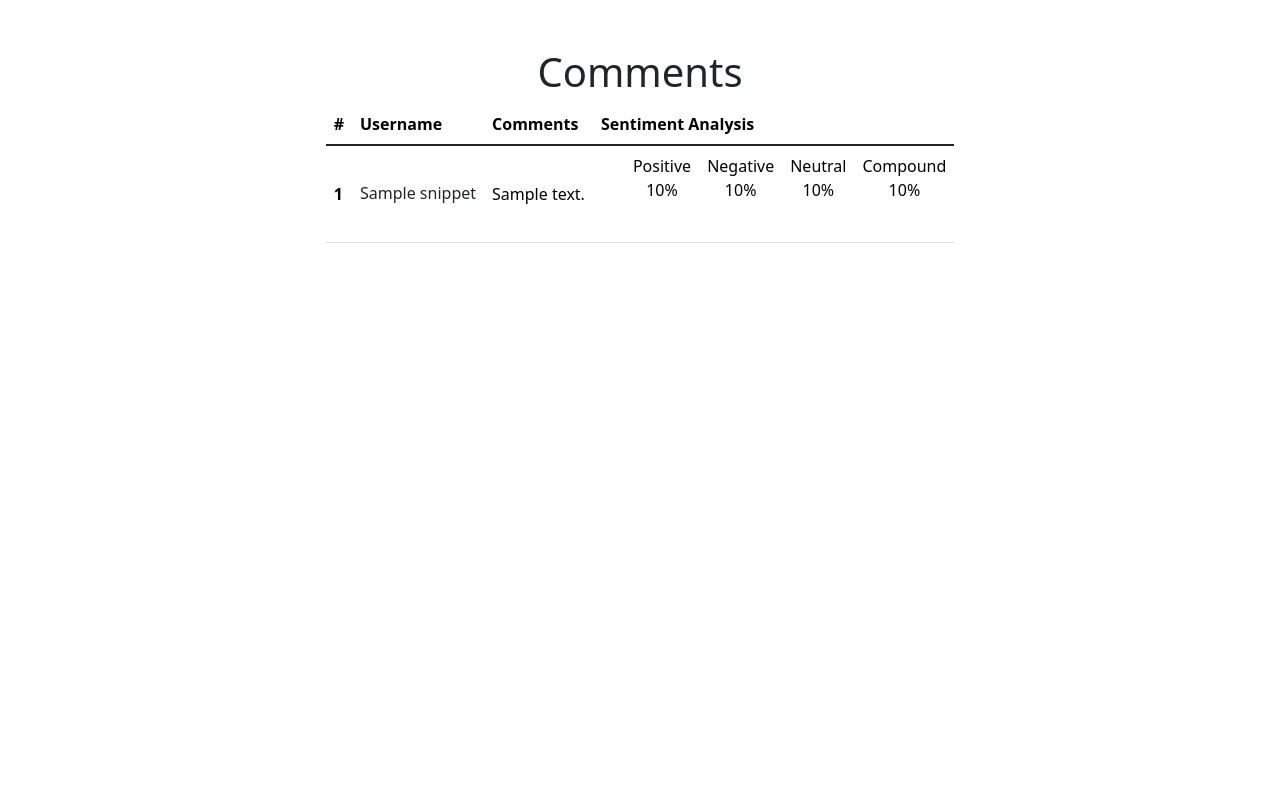
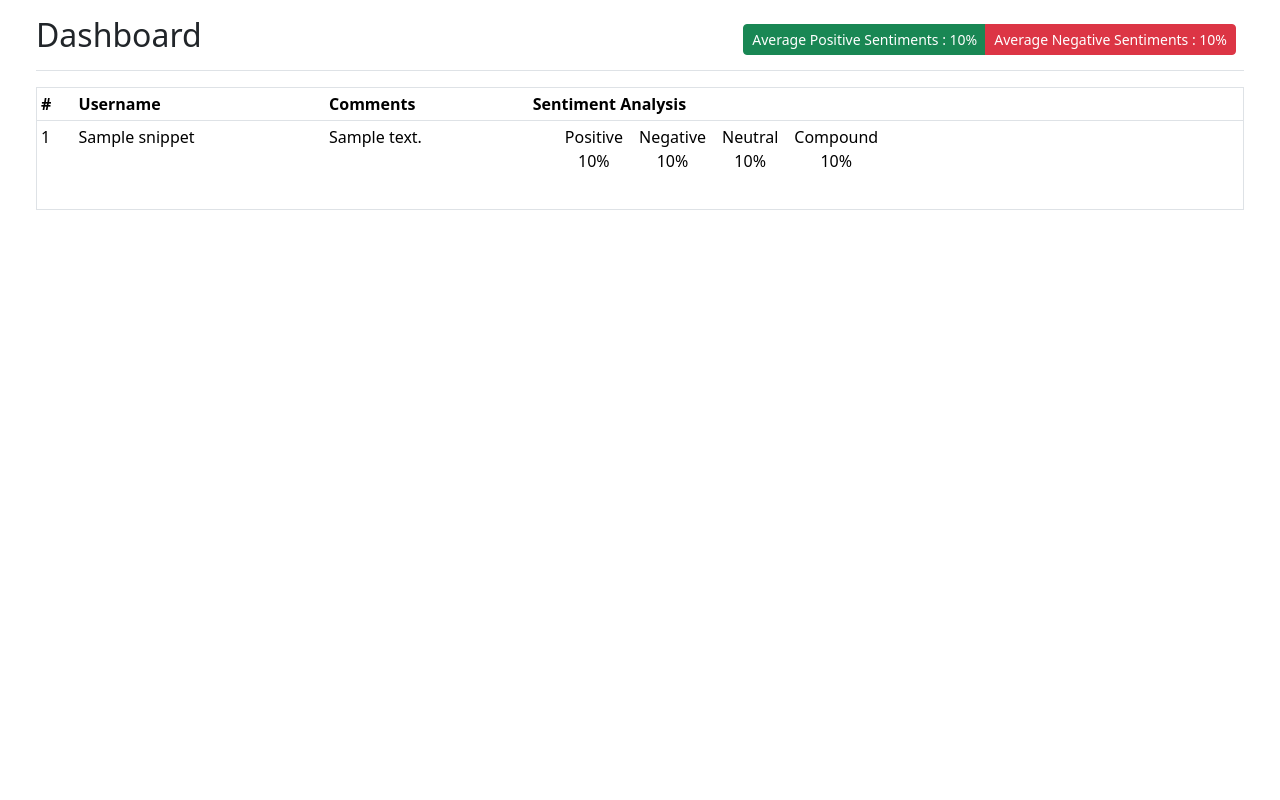
Before and after one commit to uxlabspk/Sentiment-Analyzer, a Flask app: template templates/comments.html in a window 1280 px wide. Run offline with Flask 3, Linux system fonts and the light colour scheme; the template is opened without the code that fills it: most values are stand-ins (such as "Sample title", 1, 10 or a date in 2020).

Commit message:
setting ui

```diff
--- a/app.py
+++ b/app.py
@@ -21,21 +21,35 @@ def comments():
     if request.method == 'POST' and 'video_id' in request.form:
         video_id = get_youtube_video_id(request.form['video_id'])
         api_key = api_KEY
+
         youtube = build('youtube', 'v3', developerKey=api_key)
-        comments = youtube.commentThreads().list(
-            part = "snippet",
-            videoId = video_id,
-            maxResults = 100
-        ).execute()
+
+        try:
+            comments = youtube.commentThreads().list(
+                part = "snippet",
+                videoId = video_id,
+                maxResults = 100
+            ).execute()
+        except:
+            print("Something went wrong")
+            return render_template('404.html')
 
         analyzer = SentimentIntensityAnalyzer()
+
+        positive_Average = 0
+        negative_Average = 0
 
         for comment in comments['items']:
             text = comment['snippet']['topLevelComment']['snippet']['textDisplay']
             sentiment_score = analyzer.polarity_scores(text)
             comment['sentiment'] = sentiment_score
 
-        return render_template('comments.html', comments = comments['items'])
+
+            positive_Average += comment['sentiment']['pos']
+            negative_Average += comment['sentiment']['neg']
+
+
+        return render_template('comments.html', comments = comments['items'], avg_positive = round(positive_Average), avg_negative = round(negative_Average))
 
     else:
         error_string = "error occur"
@@ -50,8 +64,7 @@ def get_youtube_video_id(url):
     if match:
         return match.group(1)
     else:
-        return "Invalid url"
-
+        return -1
 
 
 
--- a/templates/base.html
+++ b/templates/base.html
@@ -7,7 +7,7 @@
     <title>{% block title %}{% endblock %}</title>
 </head>
 <body>
-    <div class="container">
+    <div class="container-fluid">
         {% block content %}
         {% endblock %}
     </div>
--- a/templates/comments.html
+++ b/templates/comments.html
@@ -7,33 +7,39 @@ Comments
 {% endblock %}
 
 {% block content %}
-<main class="container d-flex flex-column align-items-center justify-content-center">
-  <section class="p-5 ">
-      <h1 class="text-center">Comments</h1>
+<main class="col-md-12 ms-sm-auto px-md-4 " style="height: 100vh;">
+  <div class="d-flex justify-content-between flex-wrap flex-md-nowrap align-items-center pt-3 pb-2 mb-3 border-bottom">
+    <h1 class="h2">Dashboard</h1>
+    <div class="btn-toolbar mb-2 mb-md-0">
+      <div class="btn-group me-2">
+        <button type="button" class="btn btn-sm btn-success">Average Positive Sentiments : {{ avg_positive }}%</button>
+        <button type="button" class="btn btn-sm btn-danger">Average Negative Sentiments : {{ avg_negative }}%</button>
+      </div>
+    </div>
+  </div>
   <div class="table-responsive">
-        <table class="table table-hover align-middle ">
+    <table class="table border table-sm">
       <thead>
-            <tr class="align-middle ">
+        <tr>
           <th scope="col">#</th>
           <th scope="col">Username</th>
           <th scope="col">Comments</th>
           <th scope="col">Sentiment Analysis</th>
         </tr>
       </thead>
-          <tbody class="table-group-divider">
+      <tbody>
         {% for comment in comments %}
-            <tr class="align-middle ">
-              <th scope="row">{{ loop.index }}</th>
-              <td class="text-dark h6">{{ comment.snippet.topLevelComment.snippet.authorDisplayName.replace('@', '') }}</td>
-
+        <tr>
+          <td>{{ loop.index }}</td>
+          <td>{{ comment.snippet.topLevelComment.snippet.authorDisplayName.replace('@', '') }}</td>
           <td>{{ comment.snippet.topLevelComment.snippet.textDisplay }}</td>
           <td>
             {% if comment.sentiment %}
                 <ul class="d-flex gap-3 text-center ">
-                    <p>Positive <br>{{ comment.sentiment.pos *100 }}%</p>
-                    <p>Negative <br>{{ comment.sentiment.neg *100 }}%</p>
-                    <p>Neutral <br> {{ comment.sentiment.neu *100 }}%</p>
-                    <p>Compound <br>{{ comment.sentiment.compound *100 }}%</p>
+                    <p>Positive <br>{{ comment.sentiment.pos * 100 }}%</p>
+                    <p>Negative <br>{{ comment.sentiment.neg * 100 }}%</p>
+                    <p>Neutral <br> {{ comment.sentiment.neu * 100 }}%</p>
+                    <p>Compound <br>{{ comment.sentiment.compound * 100 }}%</p>
                 </ul>
             {% else %}
                 N/A
@@ -43,28 +49,6 @@ Comments
         {% endfor %}
       </tbody>
     </table>
-
   </div>
-
-  </section>
 </main>
 {% endblock %}
-
-
-    <!-- <script>
-      document.getElementById('sentiment-analyzer').addEventListener('click', function() {
-          analyzeSentiments();
-      });
-
-      function analyzeSentiments() {
-          // AJAX request to trigger sentiment analysis
-          $.ajax({
-              type: 'GET', // Change to GET if you're retrieving the comments from the server
-              url: '/analyze_sentiments', // URL to trigger sentiment analysis
-              success: function(response) {
-                  alert('Sentiment analysis completed!');
-                  // Handle sentiment analysis results if needed
-              }
-          });
-      }
-  </script> -->
--- a/templates/index.html
+++ b/templates/index.html
@@ -7,7 +7,7 @@
 
 
 {% block content %}
-<main class="container  d-flex flex-column  align-items-center justify-content-center" style="height: 90vh;">
+<main class="container  d-flex flex-column  align-items-center justify-content-center" style="height: 100vh;">
     <section class="p-5" >
         <h1>YouTube Comments Sentiments Analyze</h1>
         <form action="{{ url_for('comments') }}" method="post">
```
Also changed, not shown: requirements.txt (+10 -0 lines), templates/404.html (added, +17 -0 lines). Lines whose indentation alone changed are shown as unchanged.
